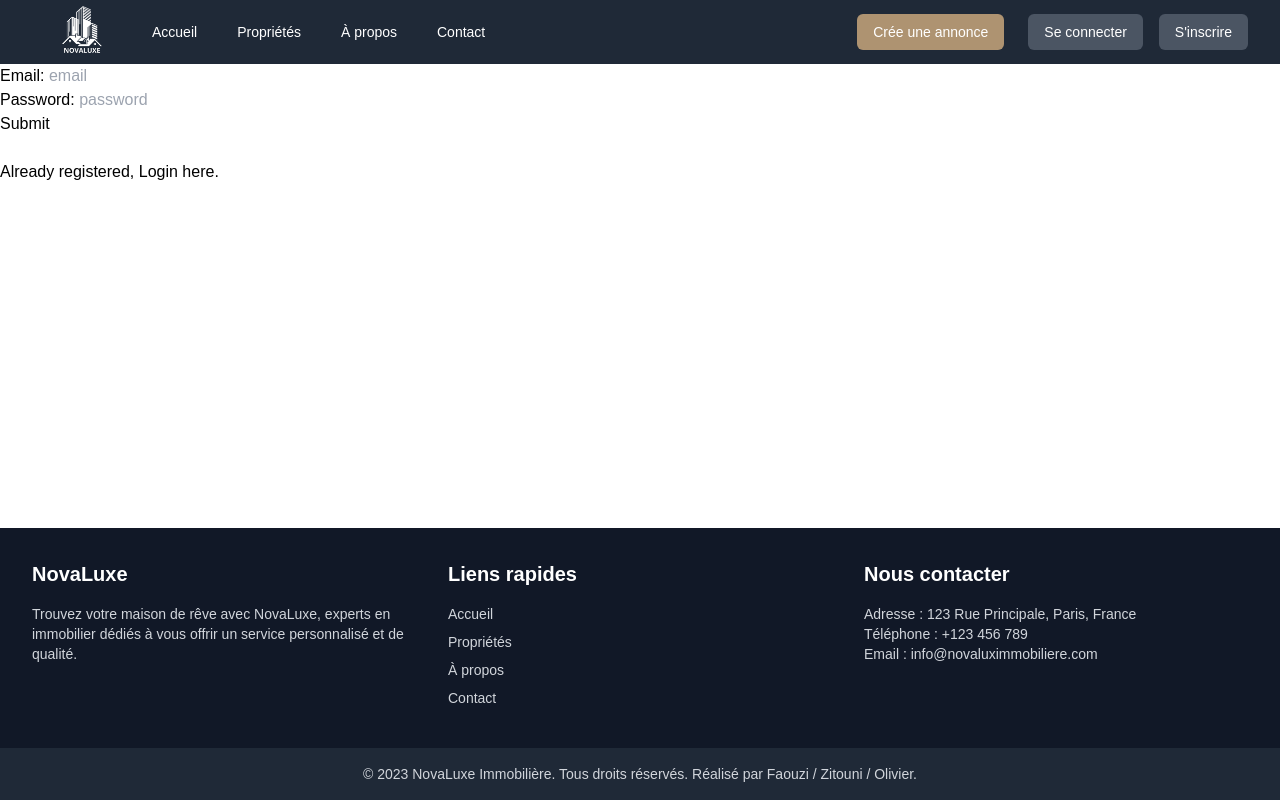
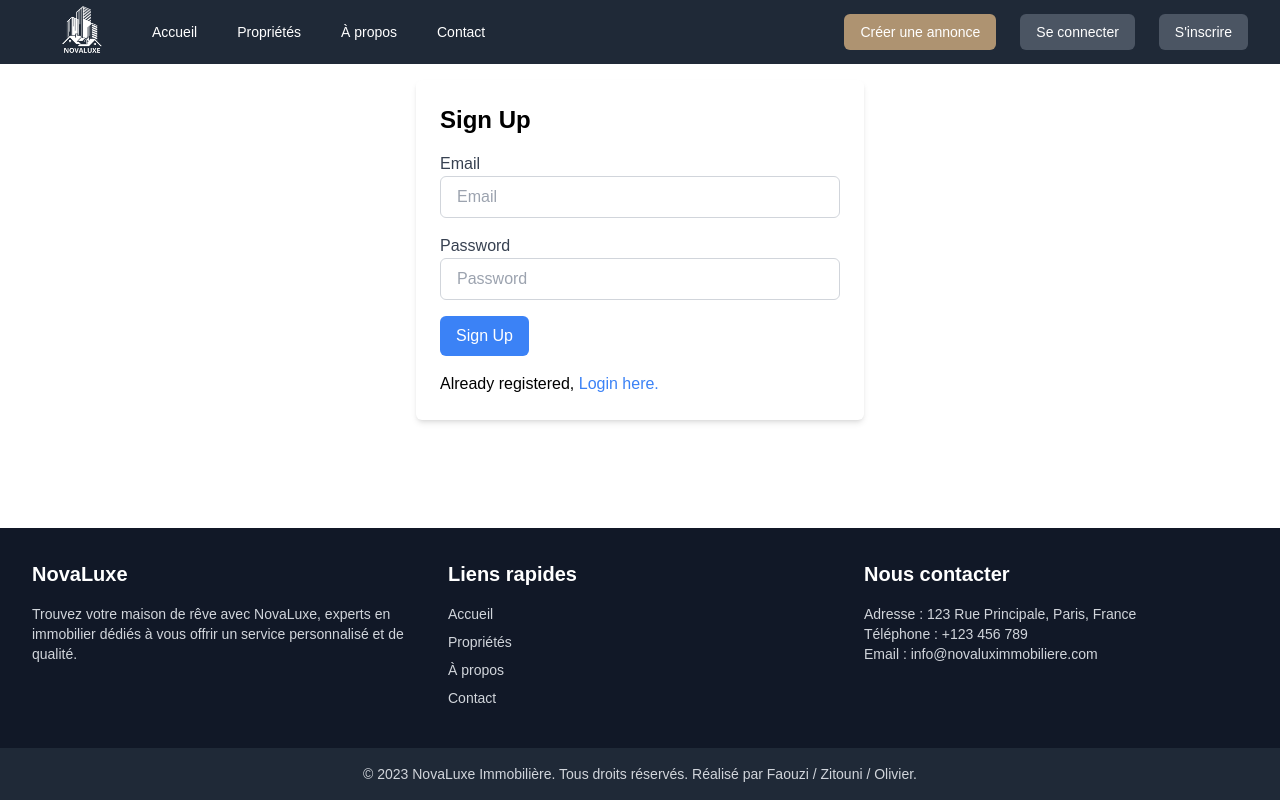
Before and after one commit to OlivierMaria/Front, a React (Create React App) app: page /signup in a window 1280 px wide. Built offline with nearby package versions, Linux system fonts and the light colour scheme.

Commit message:
Style sur le sign up et login

```diff
--- a/src/Pages/Login.js
+++ b/src/Pages/Login.js
@@ -1,14 +1,16 @@
 import { useRef } from "react";
+
 const Login = ({ setCurrUser, setShow }) => {
   const formRef = useRef();
+
   const login = async (userInfo, setCurrUser) => {
     const url = "http://localhost:3000/login";
     try {
       const response = await fetch(url, {
         method: "post",
         headers: {
-          "content-type": "application/json",
-          accept: "application/json",
+          "Content-Type": "application/json",
+          Accept: "application/json",
         },
         body: JSON.stringify(userInfo),
       });
@@ -20,6 +22,7 @@ const Login = ({ setCurrUser, setShow }) => {
       console.log("error", error);
     }
   };
+
   const handleSubmit = (e) => {
     e.preventDefault();
     const formData = new FormData(formRef.current);
@@ -30,28 +33,59 @@ const Login = ({ setCurrUser, setShow }) => {
     login(userInfo, setCurrUser);
     e.target.reset();
   };
+
   const handleClick = (e) => {
     e.preventDefault();
     setShow(false);
   };
+
   return (
-    <div>
+    <div className="max-w-md mx-auto mt-4 p-6 bg-white shadow-md rounded-md">
+      <h2 className="text-2xl font-bold mb-4">Login</h2>
       <form ref={formRef} onSubmit={handleSubmit}>
-        Email: <input type="email" name="email" placeholder="email" />
-        <br />
-        Password:{" "}
-        <input type="password" name="password" placeholder="password" />
-        <br />
-        <input type="submit" value="Login" />
+        <div className="mb-4">
+          <label htmlFor="email" className="block font-medium text-gray-700">
+            Email
+          </label>
+          <input
+            type="email"
+            id="email"
+            name="email"
+            placeholder="Email"
+            className="w-full border border-gray-300 rounded-md px-4 py-2"
+          />
+        </div>
+        <div className="mb-4">
+          <label htmlFor="password" className="block font-medium text-gray-700">
+            Password
+          </label>
+          <input
+            type="password"
+            id="password"
+            name="password"
+            placeholder="Password"
+            className="w-full border border-gray-300 rounded-md px-4 py-2"
+          />
+        </div>
+        <button
+          type="submit"
+          className="bg-blue-500 text-white px-4 py-2 rounded-md hover:bg-blue-600"
+        >
+          Login
+        </button>
       </form>
-      <br />
-      <div>
+      <div className="mt-4">
         Not registered yet,{" "}
-        <a href="#signup" onClick={handleClick}>
+        <a
+          href="#signup"
+          onClick={handleClick}
+          className="text-blue-500 font-medium"
+        >
           Signup
         </a>{" "}
       </div>
     </div>
   );
 };
+
 export default Login;
--- a/src/Pages/Signup.js
+++ b/src/Pages/Signup.js
@@ -2,14 +2,15 @@ import { useRef } from "react";
 
 const Signup = ({ setCurrUser, setShow }) => {
   const formRef = useRef();
+
   const signup = async (userInfo, setCurrUser) => {
     const url = "http://localhost:3000/signup";
     try {
       const response = await fetch(url, {
         method: "post",
         headers: {
-          "content-type": "application/json",
-          accept: "application/json",
+          "Content-Type": "application/json",
+          Accept: "application/json",
         },
         body: JSON.stringify(userInfo),
       });
@@ -21,6 +22,7 @@ const Signup = ({ setCurrUser, setShow }) => {
       console.log("error", error);
     }
   };
+
   const handleSubmit = (e) => {
     e.preventDefault();
     const formData = new FormData(formRef.current);
@@ -31,29 +33,59 @@ const Signup = ({ setCurrUser, setShow }) => {
     signup(userInfo, setCurrUser);
     e.target.reset();
   };
+
   const handleClick = (e) => {
     e.preventDefault();
     setShow(true);
   };
+
   return (
-    <div>
+    <div className="max-w-md mx-auto mt-4 p-6 bg-white shadow-md rounded-md">
+      <h2 className="text-2xl font-bold mb-4">Sign Up</h2>
       <form ref={formRef} onSubmit={handleSubmit}>
-        Email: <input type="email" name="email" placeholder="email" />
-        <br />
-        Password:{" "}
-        <input type="password" name="password" placeholder="password" />
-        <br />
-        <input type="submit" value="Submit" />
+        <div className="mb-4">
+          <label htmlFor="email" className="block font-medium text-gray-700">
+            Email
+          </label>
+          <input
+            type="email"
+            id="email"
+            name="email"
+            placeholder="Email"
+            className="w-full border border-gray-300 rounded-md px-4 py-2"
+          />
+        </div>
+        <div className="mb-4">
+          <label htmlFor="password" className="block font-medium text-gray-700">
+            Password
+          </label>
+          <input
+            type="password"
+            id="password"
+            name="password"
+            placeholder="Password"
+            className="w-full border border-gray-300 rounded-md px-4 py-2"
+          />
+        </div>
+        <button
+          type="submit"
+          className="bg-blue-500 text-white px-4 py-2 rounded-md hover:bg-blue-600"
+        >
+          Sign Up
+        </button>
       </form>
-      <br />
-      <div>
+      <div className="mt-4">
         Already registered,{" "}
-        <a href="#login" onClick={handleClick}>
-          Login
+        <a
+          href="#login"
+          onClick={handleClick}
+          className="text-blue-500 font-medium"
+        >
+          Login here.
         </a>{" "}
-        here.
       </div>
     </div>
   );
 };
+
 export default Signup;
--- a/src/components/NavBar.js
+++ b/src/components/NavBar.js
@@ -48,15 +48,19 @@ const NavBar = () => {
                 className="text-white px-4 py-2 mr-2 rounded-md hover:bg-blue-700 text-sm font-medium"
                 style={{ backgroundColor: "#ae9371" }}
               >
-                Crée une annonce
+                Créer une annonce
               </button>
             </Link>
+            <Link to="/login">
               <button className="text-white px-4 py-2 mr-2 rounded-md bg-gray-600 hover:bg-gray-400 text-sm font-medium">
                 Se connecter
               </button>
+            </Link>
+            <Link to="/signup">
               <button className="text-white px-4 py-2 rounded-md bg-gray-600 hover:bg-gray-400 text-sm font-medium">
                 S'inscrire
               </button>
+            </Link>
           </div>
         </div>
       </div>
```
Lines whose indentation alone changed are shown as unchanged.
